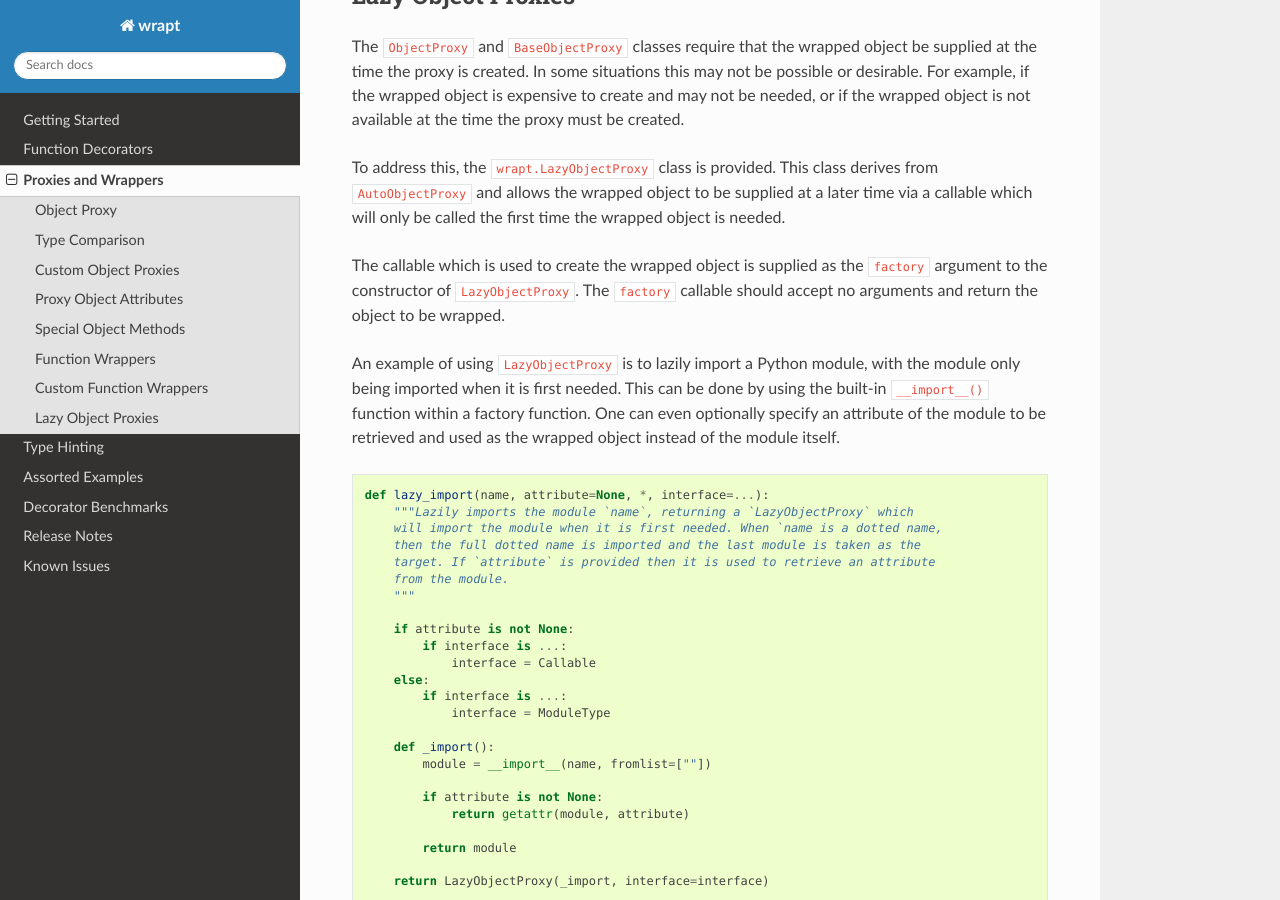
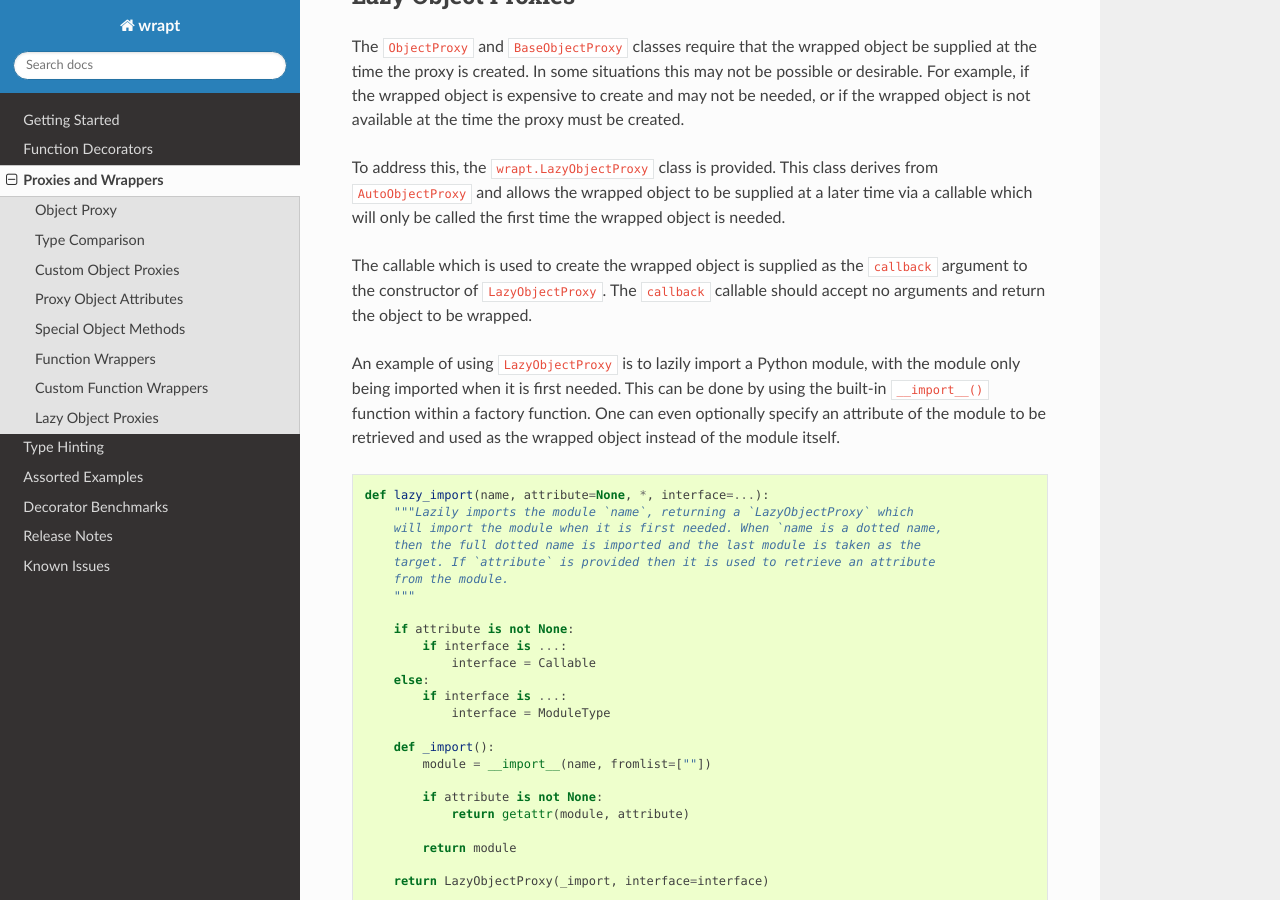
Before and after one commit to GrahamDumpleton/wrapt, a Sphinx documentation site: the page built from docs/wrappers.rst, in a window 1280 px wide and 900 px high, scrolled down 11750 px. Built offline with Sphinx 7.4.7 and the Read the Docs theme 3.1.0, drawn with Linux system fonts in a browser that asks for light colours.

Commit message:
Fix LazyObjectProxy docs to use callback instead of factory
The documentation referred to the constructor parameter as factory
but the runtime code uses callback. This mismatch could cause
TypeError if users copied the parameter name from the docs.

```diff
--- a/docs/wrappers.rst
+++ b/docs/wrappers.rst
@@ -655,8 +655,8 @@ supplied at a later time via a callable which will only be called the first
 time the wrapped object is needed.
 
 The callable which is used to create the wrapped object is supplied as
-the ``factory`` argument to the constructor of ``LazyObjectProxy``. The
-``factory`` callable should accept no arguments and return the object to
+the ``callback`` argument to the constructor of ``LazyObjectProxy``. The
+``callback`` callable should accept no arguments and return the object to
 be wrapped.
 
 An example of using ``LazyObjectProxy`` is to lazily import a Python module,
```
